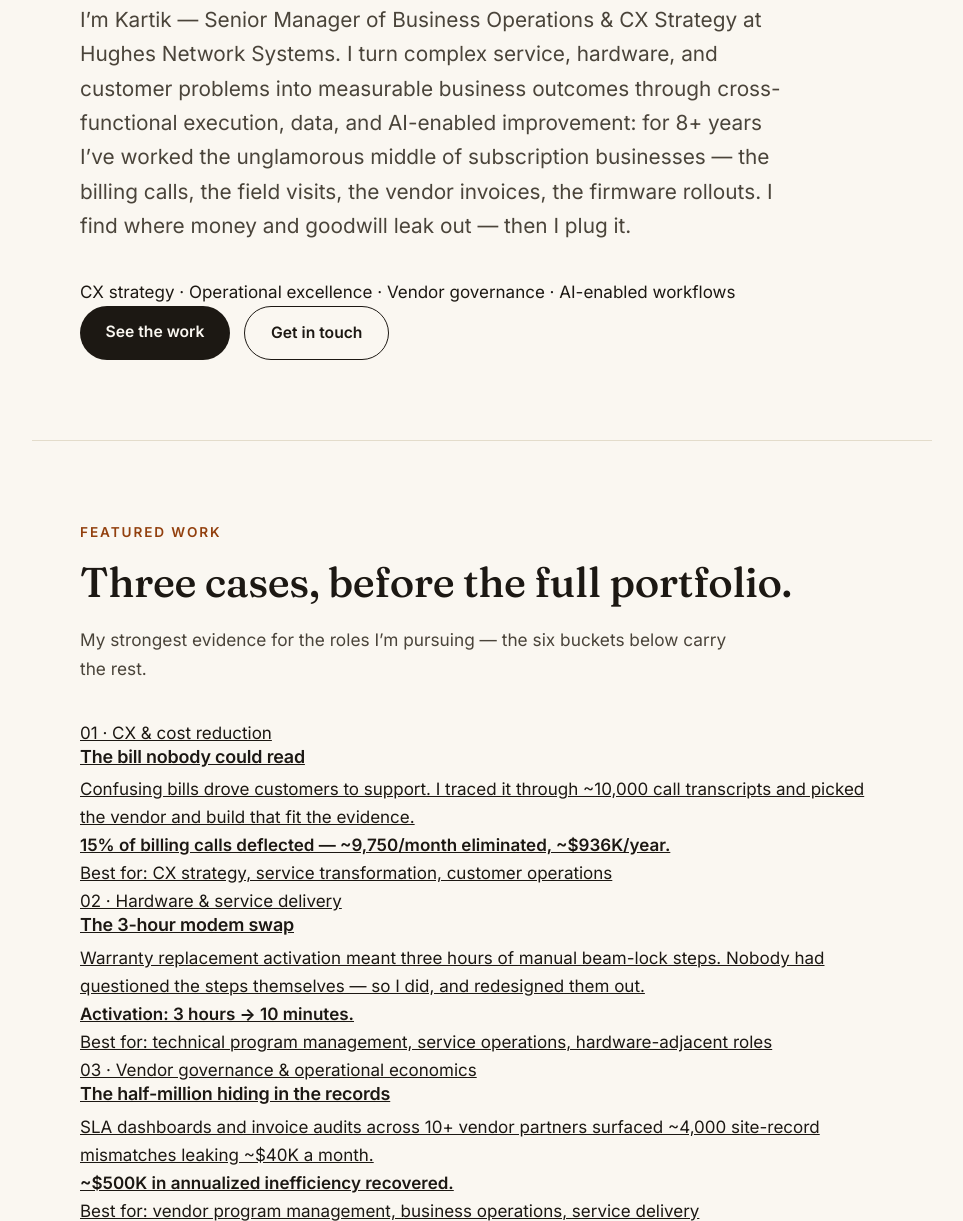
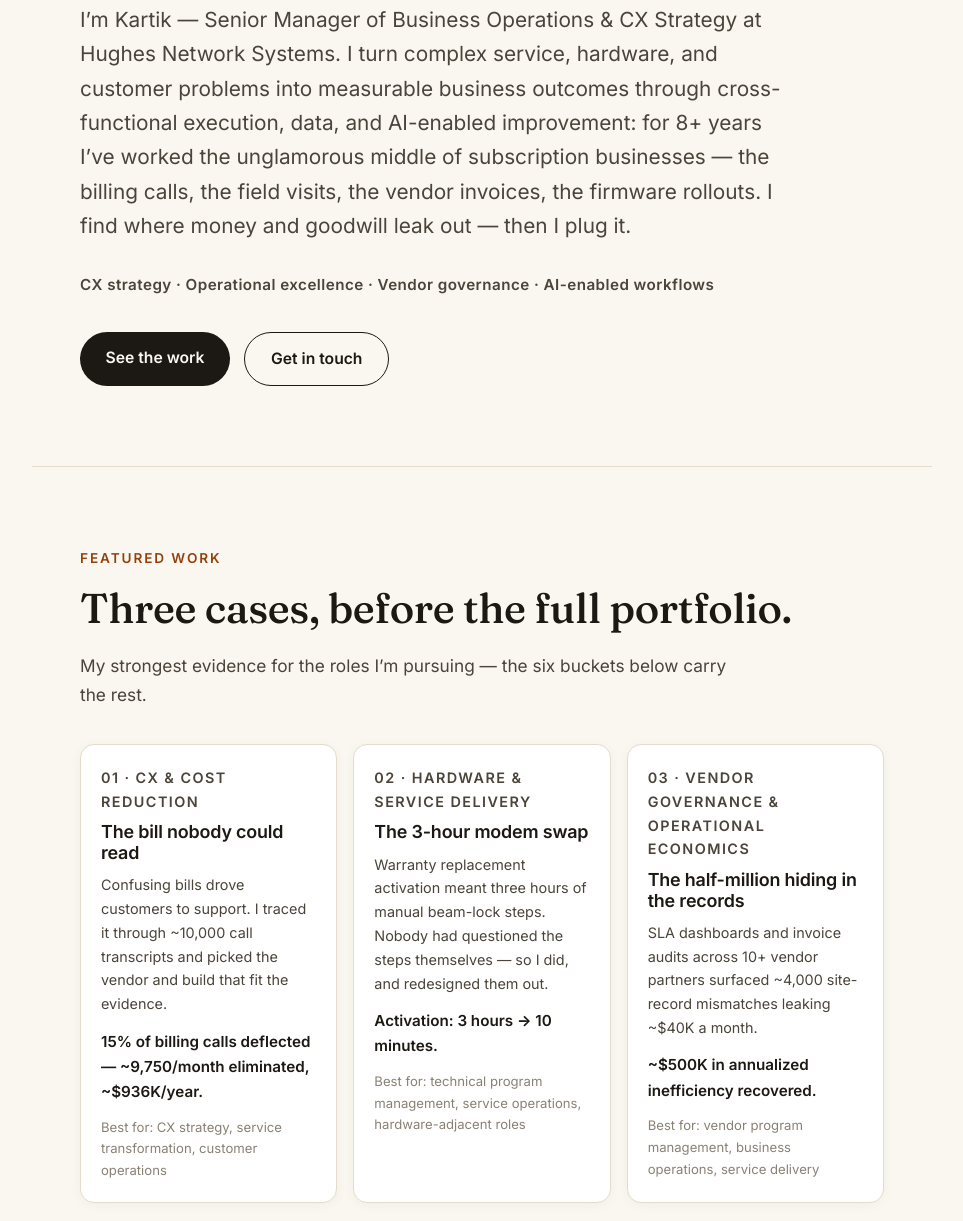
Before and after one commit to kartik4b9/kartik4b9.github.io, a plain HTML site: page index.html in a window 1280 px wide. Shown: the part 406-1627 px from the top of the page, without its empty margins (158-1121 px from the left). Drawn offline with Linux system fonts and the light colour scheme.

Commit message:
Round 2 review pass: single positioning, metric reconciliation, AI split, featured cases, recruiter CTA (styles.css)

```diff
--- a/styles.css
+++ b/styles.css
@@ -521,3 +521,58 @@
   .journey { grid-template-columns: 1fr; }
   .bp-row { grid-template-columns: 1fr; gap: 0.4rem; }
 }
+
+/* ---------- Featured work ---------- */
+.strengths {
+  font-size: 0.95rem;
+  font-weight: 600;
+  letter-spacing: 0.03em;
+  color: var(--ink-soft);
+  margin: -0.4rem 0 2.2rem;
+}
+.featured-grid { display: grid; grid-template-columns: repeat(3, 1fr); gap: 1rem; }
+.featured-card {
+  display: block;
+  background: var(--card);
+  border: 1px solid var(--line);
+  border-radius: 14px;
+  padding: 1.3rem 1.25rem;
+  text-decoration: none;
+  box-shadow: 0 2px 12px rgba(28, 24, 19, 0.04);
+  transition: transform 0.15s, border-color 0.2s;
+}
+.featured-card:hover { transform: translateY(-2px); border-color: var(--accent); }
+.featured-num {
+  font-size: 0.72rem;
+  font-weight: 700;
+  letter-spacing: 0.1em;
+  text-transform: uppercase;
+  color: var(--accent-deep);
+  margin-bottom: 0.55rem;
+}
+.featured-card h4 { margin-bottom: 0.6rem; }
+.featured-card > p { font-size: 0.9rem; color: var(--ink-soft); margin-bottom: 0.8rem; }
+.featured-card > p.featured-num { margin-bottom: 0.55rem; }
+.featured-metric { font-size: 0.95rem !important; color: var(--ink) !important; }
+.featured-roles { font-size: 0.82rem !important; color: var(--ink-faint) !important; margin-bottom: 0 !important; }
+.featured-note { margin-top: 1.5rem; color: var(--ink-soft); font-size: 0.97rem; }
+.featured-note a { color: var(--accent-deep); font-weight: 600; }
+
+/* ---------- Math note ---------- */
+.math-note {
+  font-size: 0.9rem;
+  color: var(--ink-soft);
+  background: var(--paper-deep);
+  border-radius: 8px;
+  padding: 0.8rem 1rem;
+  margin-bottom: 1.4rem;
+}
+.math-note strong { color: var(--ink); }
+
+/* ---------- AI section labels ---------- */
+.ai-note { font-size: 0.92rem; color: var(--ink-faint); margin-bottom: 0.8rem; max-width: 42rem; }
+.target-roles { font-weight: 600; color: var(--ink); margin-bottom: 1.8rem; }
+
+@media (max-width: 900px) {
+  .featured-grid { grid-template-columns: 1fr; }
+}
```
